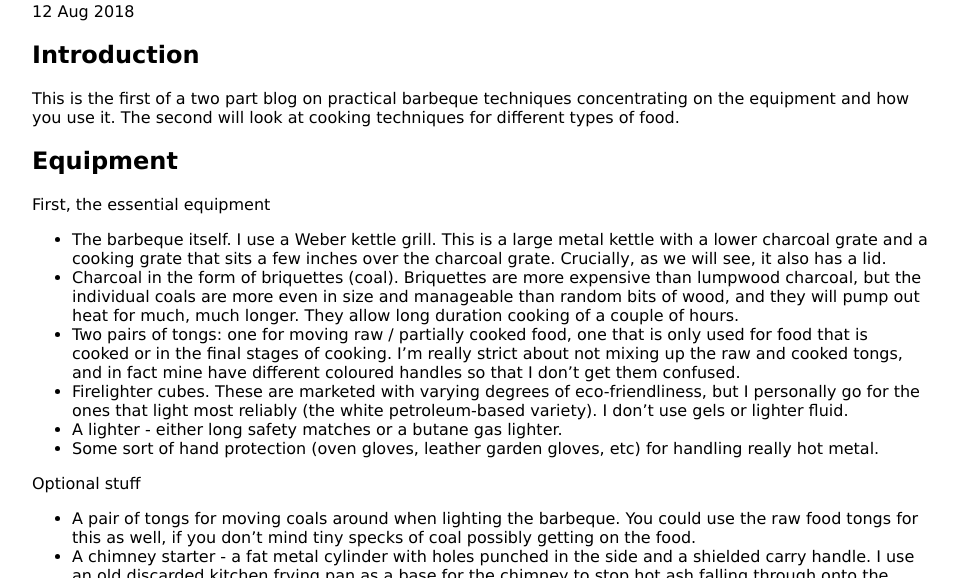
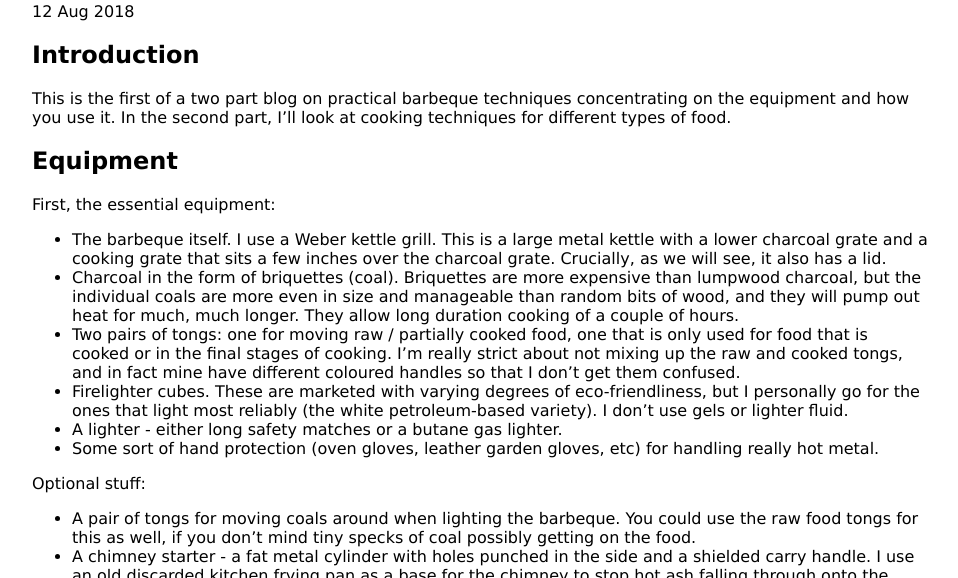
Before and after one commit to KineticLensman/KineticLensman.github.io, a Jekyll site: the page built from _posts/2018-08-12-barbecue-part1.md, in a window 1280 px wide. Shown: the part 158-736 px from the top of the page, without its empty margins (160-1118 px from the left). Built offline with Jekyll 4.4.1, drawn with Linux system fonts in a browser that asks for light colours.

Commit message:
Update 2018-08-12-barbecue-part1.md

```diff
--- a/_posts/2018-08-12-barbecue-part1.md
+++ b/_posts/2018-08-12-barbecue-part1.md
@@ -5,10 +5,10 @@
 ---
 ## Introduction
 
-This is the first of a two part blog on practical barbeque techniques concentrating on the equipment and how you use it. The second will look at cooking techniques for different types of food.
+This is the first of a two part blog on practical barbeque techniques concentrating on the equipment and how you use it. In the second part, I'll look at cooking techniques for different types of food.
 ## Equipment
 
-First, the essential equipment
+First, the essential equipment:
 
 * The barbeque itself. I use a Weber kettle grill. This is a large metal kettle with a lower charcoal grate and a cooking grate that sits a few inches over the charcoal grate. Crucially, as we will see, it also has a lid.
 * Charcoal in the form of briquettes (coal). Briquettes are more expensive than lumpwood charcoal, but the individual coals are more even in size and manageable than random bits of wood, and they will pump out heat for much, much longer. They allow long duration cooking of a couple of hours.
@@ -17,7 +17,7 @@
 * A lighter - either long safety matches or a butane gas lighter.
 * Some sort of hand protection (oven gloves, leather garden gloves, etc) for handling really hot metal.
 
-Optional stuff
+Optional stuff:
 * A pair of tongs for moving coals around when lighting the barbeque. You could use the raw food tongs for this as well, if you don't mind tiny specks of coal possibly getting on the food.
 * A chimney starter - a fat metal cylinder with holes punched in the side and a shielded carry handle. I use an old discarded kitchen frying pan as a base for the chimney to stop hot ash falling through onto the ground or my feet.
 * Metal skewers. Any skewers will do, but I prefer the sort that have a fat handle at one for ease of turning and double pronged skewers for delicate items (e.g. mushrooms).
```
